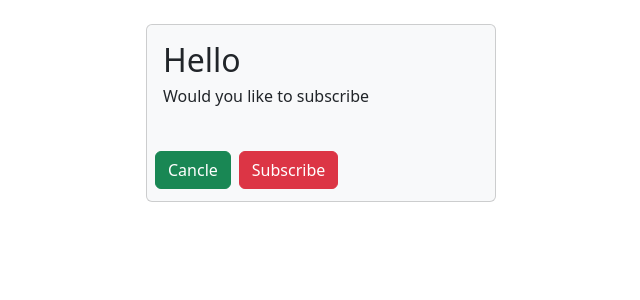
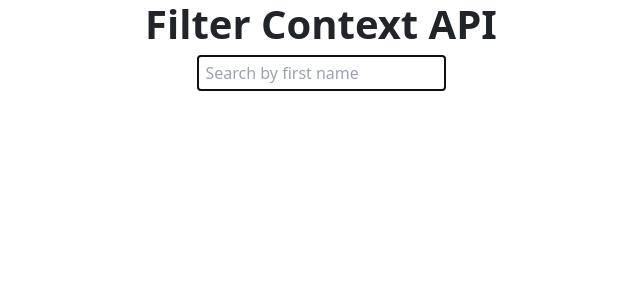
Before and after one commit to prideofscpadalia/30ReactProjects, a React (Vite) app: page / in a window 1280 px wide. Shown: the top 300 px of the page, without its empty margins (319-959 px from the left). Built offline with nearby package versions, Linux system fonts and the light colour scheme.

Commit message:
set title and a searchbar

```diff
--- a/src/App.jsx
+++ b/src/App.jsx
@@ -1,5 +1,6 @@
 import "./App.css"
 import DialogBox from "./Project/13-Dialog-Box/DialogBox"
+import FilterContextApp from "./Project/14-FilterContactApp/FilterContextApp"
 // import ProgressBarContainer from "./Project/12-progress-bar/ProgressBarContainer"
 // import HiddenSearchBar from "./Project/10-HiddenSearchBar/HiddenSearchBar"
 // import PopupApp from "./Project/11-MagicPopup/PopupApp"
@@ -32,7 +33,8 @@ function App() {
   // <HiddenSearchBar />
   // <PopupApp />
   // <ProgressBarContainer />
-  <DialogBox />
+  // <DialogBox />
+  <FilterContextApp/>
   )
 }
 export default App
--- /dev/null
+++ b/src/Project/14-FilterContactApp/FilterContextApp.jsx
@@ -0,0 +1,19 @@
+import React,{useEffect, useRef} from 'react'
+import Title from '../../Components/Title'
+export default function () {
+    const inputSearch = useRef(null);
+    useEffect(() => {
+      inputSearch.current.focus();
+    })
+
+  return (
+    <div className='text-center'>
+        <Title text={"Filter Context API"}/>
+        <input type="text" placeholder='Search by first name'
+        className='mb-2'
+        style={{padding: "0.3rem 0.5rem"}}
+        ref={inputSearch}/>
+        {/* <section className='flex' style={{gap: 15, maxWidth: 1600, margin: "auto"}}></section> */}
+    </div>
+  )
+}
```
